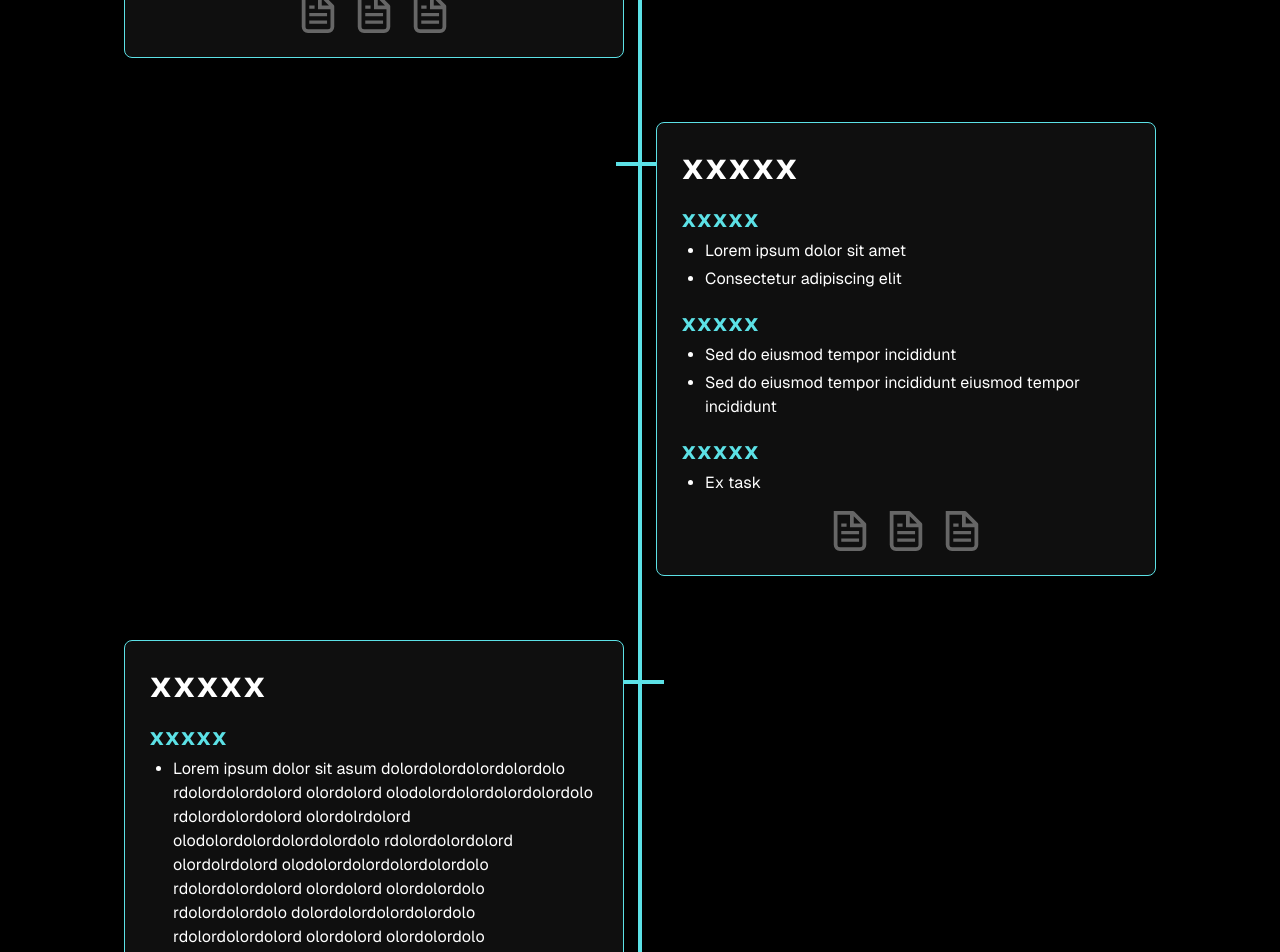
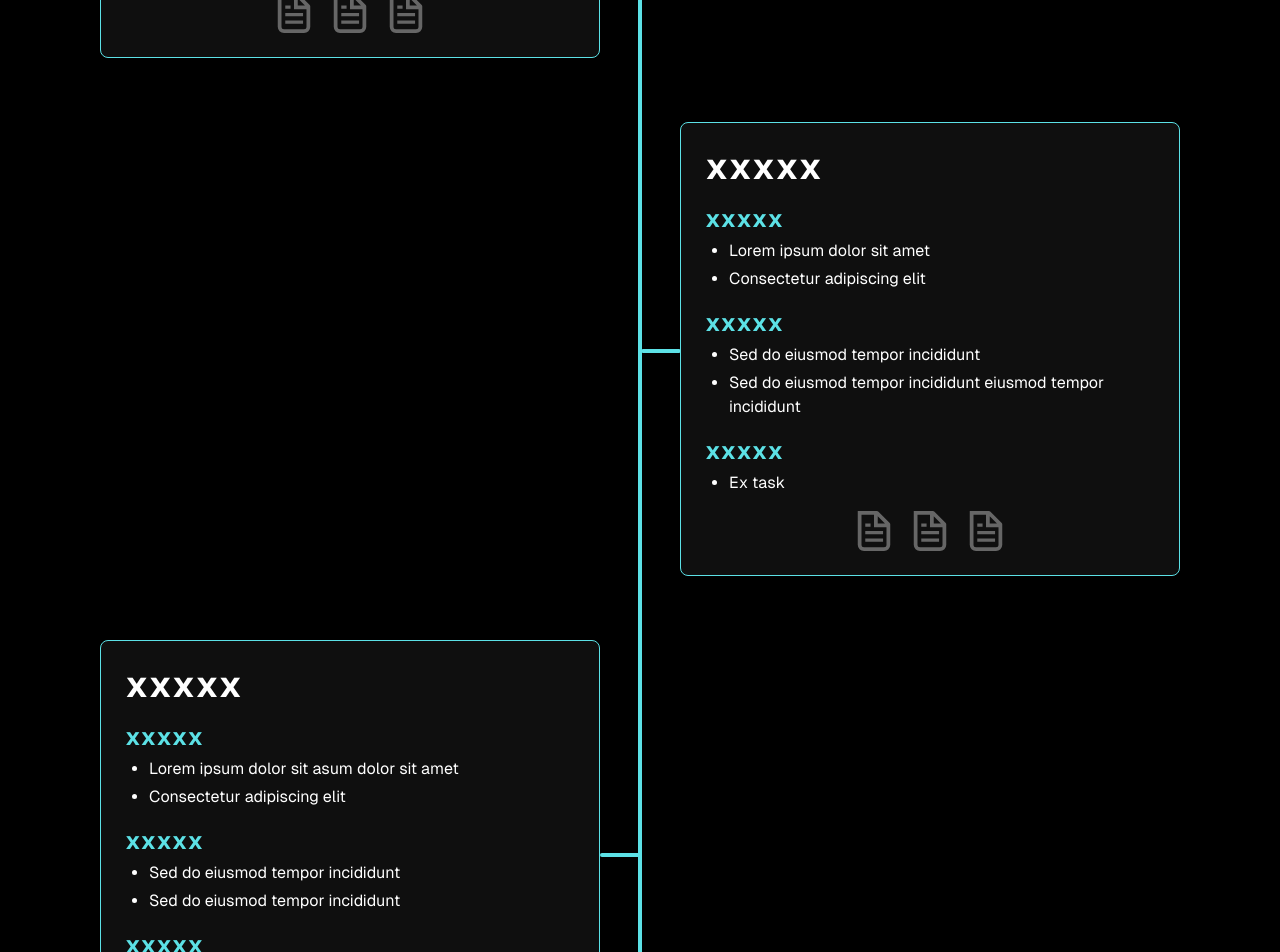
Before and after one commit to DavyR01/davyrobert-portfolio, a Next.js app: page / in a window 1280 px wide. Shown: the part 1500-2452 px from the top of the page. Built offline with nearby package versions, Linux system fonts and the light colour scheme.

Commit message:
update section MesEexperiences 3

```diff
--- a/src/app/components/Footer.tsx
+++ b/src/app/components/Footer.tsx
@@ -10,7 +10,7 @@ const Footer = () => {
 
          {/* Titre */}
          <h3 className="text-center text-xl font-semibold mb-4">
-            Me Contacter :
+            ME CONTACTER :
          </h3>
 
          {/* Icônes */}
--- a/src/app/components/MesExperiences.tsx
+++ b/src/app/components/MesExperiences.tsx
@@ -4,7 +4,6 @@ import Image from 'next/image'
 import React, { useEffect, useState } from 'react'
 
 const MesExperiences = () => {
-
    const [isMobile, setIsMobile] = useState(false)
 
    useEffect(() => {
@@ -23,10 +22,7 @@ const MesExperiences = () => {
          experiences: [
             {
                title: 'xxxxx',
-               tasks: [
-                  'Lorem ipsum dolor sit amet',
-                  'Consectetur adipiscing elit',
-               ],
+               tasks: ['Lorem ipsum dolor sit amet', 'Consectetur adipiscing elit'],
             },
             {
                title: 'xxxxx',
@@ -37,22 +33,17 @@ const MesExperiences = () => {
             },
             {
                title: 'xxxxx',
-               tasks: [
-                  'Ex task',
-               ],
-            }
+               tasks: ['Ex task'],
+            },
          ],
-         icons: ['file', 'file', 'file']
+         icons: ['file', 'file', 'file'],
       },
       {
          year: 'xxxxx',
          experiences: [
             {
                title: 'xxxxx',
-               tasks: [
-                  'Lorem ipsum dolor sit amet',
-                  'Consectetur adipiscing elit',
-               ],
+               tasks: ['Lorem ipsum dolor sit amet', 'Consectetur adipiscing elit'],
             },
             {
                title: 'xxxxx',
@@ -63,12 +54,10 @@ const MesExperiences = () => {
             },
             {
                title: 'xxxxx',
-               tasks: [
-                  'Ex task',
-               ],
-            }
+               tasks: ['Ex task'],
+            },
          ],
-         icons: ['file', 'file', 'file']
+         icons: ['file', 'file', 'file'],
       },
       {
          year: 'xxxxx',
@@ -76,25 +65,20 @@ const MesExperiences = () => {
             {
                title: 'xxxxx',
                tasks: [
-                  'Lorem ipsum dolor sit asum dolordolordolordolordolo rdolordolordolord olordolord olodolordolordolordolordolo rdolordolordolord olordolrdolord olodolordolordolordolordolo rdolordolordolord olordolrdolord olodolordolordolordolordolo rdolordolordolord olordolord olordolordolo rdolordolordolo dolordolordolordolordolo rdolordolordolord olordolord olordolordolo rdolordolordolo m dolor sit asum dolor sit amet',
+                  'Lorem ipsum dolor sit asum dolor sit amet',
                   'Consectetur adipiscing elit',
                ],
             },
             {
                title: 'xxxxx',
-               tasks: [
-                  'Sed do eiusmod tempor incididunt',
-                  'Sed do eiusmod tempor incididunt',
-               ],
+               tasks: ['Sed do eiusmod tempor incididunt', 'Sed do eiusmod tempor incididunt'],
             },
             {
                title: 'xxxxx',
-               tasks: [
-                  'Ex task',
-               ],
-            }
+               tasks: ['Ex task'],
+            },
          ],
-         icons: ['file', 'file', 'file']
+         icons: ['file', 'file', 'file'],
       },
    ]
 
@@ -104,13 +88,12 @@ const MesExperiences = () => {
             <span className="italic text-white">Mes</span> Expériences
          </h2>
 
-         {/* === Layout selon la taille d’écran === */}
          {isMobile ? (
-            // ✅ VERSION RESPONSIVE (< 1150px)
+            // Responsive layout (<= 1150px)
             <div className="relative mx-auto w-full max-w-[700px]">
                <div className="absolute top-0 left-1/2 -translate-x-1/2 h-full w-1 bg-[#5ce1e6] z-0 rounded"></div>
                {data.map((item, i) => (
-                  <div key={i} className="relative flex flex-col md:flex-row w-full mb-16">
+                  <div key={i} className="relative flex flex-col w-full mb-16">
                      <div className="w-full flex justify-center mb-6">
                         <div className="relative w-full max-w-[500px]">
                            <div className="bg-[#0f0f0f] border border-[#5ce1e6] rounded-lg p-6 w-full text-base">
@@ -137,16 +120,19 @@ const MesExperiences = () => {
                ))}
             </div>
          ) : (
-            // ✅ VERSION DESKTOP (> 1150px)
+            // Desktop layout (> 1150px)
             <div className="relative mx-auto w-full max-w-[1400px]">
                <div className="absolute top-0 left-1/2 -translate-x-1/2 h-full w-1 bg-[#5ce1e6] z-0 rounded"></div>
                {data.map((item, i) => (
                   <div key={i} className="relative w-full flex mb-16">
                      {i % 2 === 0 ? (
                         <>
-                           <div className="w-1/2 flex justify-end pr-4">
+                           <div className="w-1/2 flex justify-end pr-10">
                               <div className="relative">
-                                 <div className="absolute top-10 right-[-40px] h-1 w-10 bg-[#5ce1e6] z-20"></div>
+                                 {!isMobile && (
+                                    <div className="absolute top-1/2 right-[-40px] -translate-y-1/2 h-1 w-10 bg-[#5ce1e6] z-20 rounded"></div>
+                                 )}
+
                                  <div className="bg-[#0f0f0f] border border-[#5ce1e6] rounded-lg p-6 w-[500px] text-base">
                                     <h2 className="text-4xl font-bold mb-4">{item.year}</h2>
                                     {item.experiences.map((exp, idx) => (
@@ -172,9 +158,12 @@ const MesExperiences = () => {
                      ) : (
                         <>
                            <div className="w-1/2"></div>
-                           <div className="w-1/2 flex justify-start pl-4">
+                           <div className="w-1/2 flex justify-start pl-10">
                               <div className="relative">
-                                 <div className="absolute top-10 left-[-40px] h-1 w-10 bg-[#5ce1e6] z-20"></div>
+                                 {!isMobile && (
+                                    <div className="absolute top-1/2 left-[-39px] h-1 w-10 bg-[#5ce1e6] z-20 rounded"></div>
+                                 )}
+
                                  <div className="bg-[#0f0f0f] border border-[#5ce1e6] rounded-lg p-6 w-[500px] text-base">
                                     <h2 className="text-4xl font-bold mb-4">{item.year}</h2>
                                     {item.experiences.map((exp, idx) => (
```
